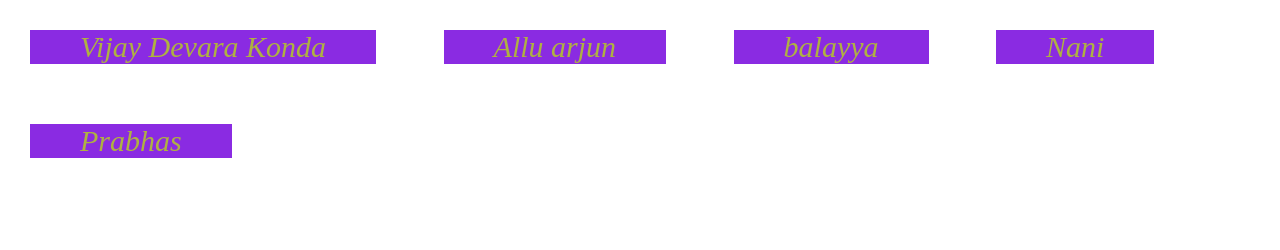
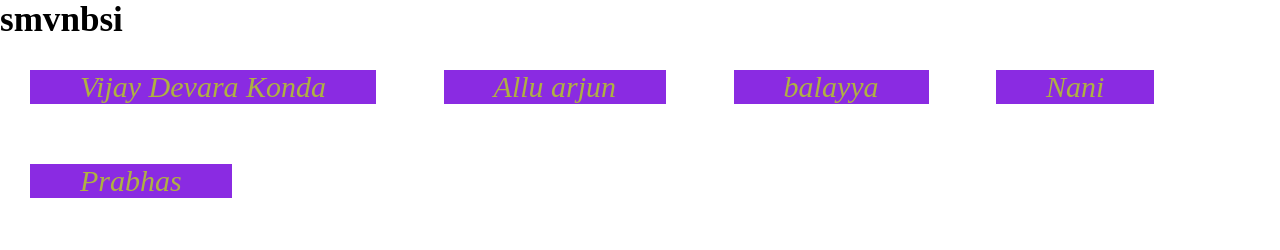
Before and after one commit to Saikumar-Valipanni/heros_details, a plain HTML site: page index.html in a window 1280 px wide. Drawn offline with Linux system fonts and the light colour scheme.

Commit message:
versiom-2 completed

```diff
--- a/index.html
+++ b/index.html
@@ -9,6 +9,7 @@
 <body>
     <div class="heros">
         <ul>
+            <h3>smvnbsi</h3>
             <li><a href="vijay.html">Vijay Devara Konda</a></li>
             <li><a href="alluarjun.html">Allu arjun</a></li>
             <li><a href="balayya.html">balayya</a></li>
```
